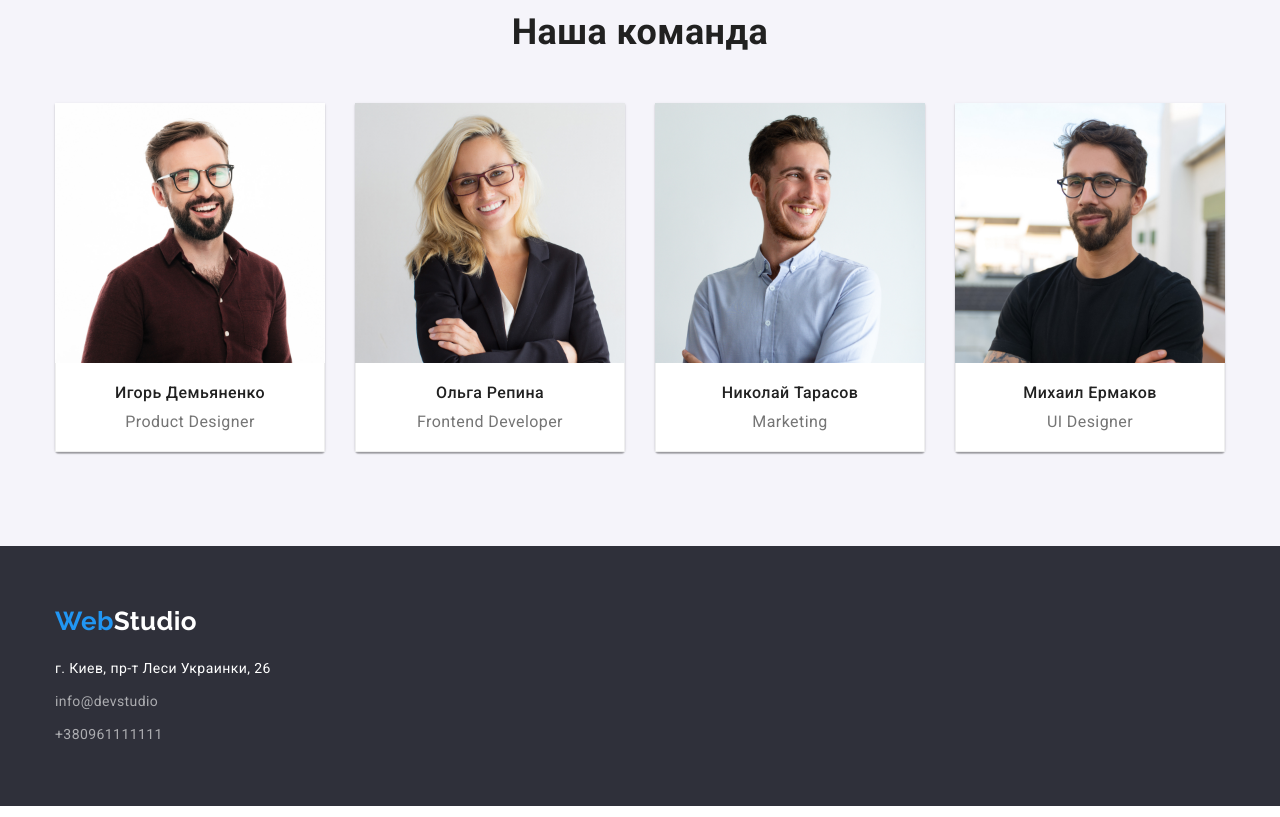
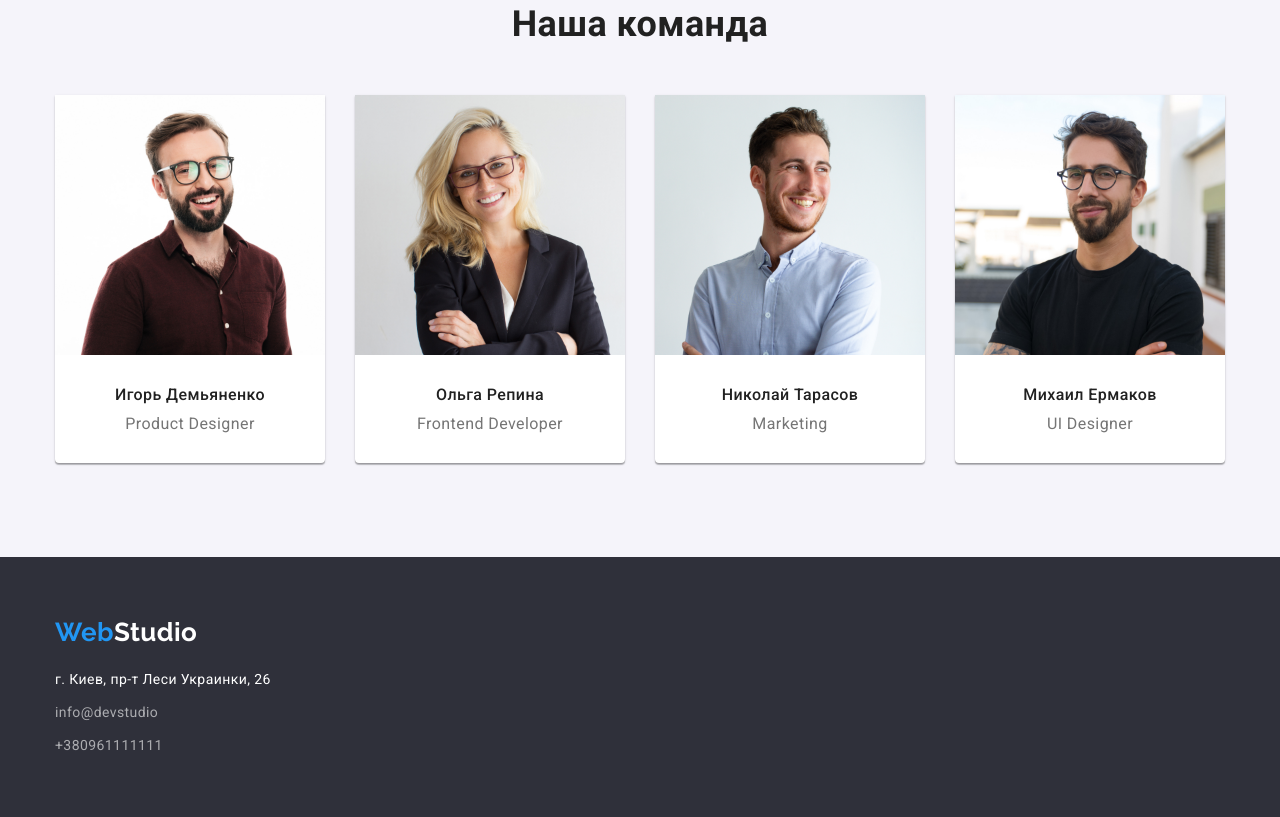
Before and after one commit to DimaDemko/goit-markup-hw-03, a plain HTML site: page index.html in a window 1280 px wide. Shown: the part 1542-2359 px from the top of the page. Drawn offline with nearby package versions, Linux system fonts and the light colour scheme.

Commit message:
Add files via upload

```diff
--- a/css/styles.css
+++ b/css/styles.css
@@ -105,10 +105,10 @@ h3 {
   padding-bottom: 25px;
 }
 
-.logo-block {
+/* .logo-block {
   display: flex;
   margin-bottom: 20px;
-}
+} */
 
 .logo {
   color: var(--accent-color);
@@ -142,13 +142,17 @@ ul {
   line-height: 1.14;
   letter-spacing: 0.02em;
   text-decoration: none;
-  padding-top: 32px;
-  padding-bottom: 32px;
 }
 .site-nav .link:hover,
 .site-nav .link:focus {
   color: var(--accent-color);
 }
+
+.site-nav .link {
+  padding-top: 32px;
+  padding-bottom: 32px;
+}
+
 .site-nav .link-current {
   color: #2196f3;
   font-weight: 500;
@@ -188,11 +192,6 @@ ul {
 
 .hero-title {
   margin: 0 auto;
-}
-
-.header-nav {
-  padding-top: 32px;
-  padding-bottom: 32px;
 }
 
 .hero .hero-title {
@@ -274,7 +273,7 @@ ul {
   border-radius: 0px 0px 4px 4px;
 }
 
-.card-content {
+.card-content-team {
   padding-top: 30px;
   padding-bottom: 30px;
   padding-left: 10px;
@@ -312,7 +311,9 @@ ul {
   padding-bottom: 60px;
 }
 .logo-footer {
+  display: inline-block;
   color: #ffffff;
+  margin-bottom: 20px;
 }
 .footer-map {
   display: block;
@@ -397,8 +398,7 @@ ul {
 
 /* <!-- Our projects (Наши проекты) --> */
 
-.card-content {
-  width: 322;
+.card-content-projects {
   padding-top: 20px;
   padding-right: 24px;
   padding-bottom: 20px;
--- a/index.html
+++ b/index.html
@@ -125,28 +125,28 @@
           <ul class="our-team card-set">
             <li class="our-team card-set-item">
               <img src="./images/worker1.jpg" alt="работник1" width="270" />
-              <div class="card-content">
+              <div class="card-content-team">
                 <h3 class="our-team-sub-title">Игорь Демьяненко</h3>
                 <p class="our-team-position">Product Designer</p>
               </div>
             </li>
             <li class="our-team card-set-item">
               <img src="./images/worker2.jpg" alt="работник2" width="270" />
-              <div class="card-content">
+              <div class="card-content-team">
                 <h3 class="our-team-sub-title">Ольга Репина</h3>
                 <p class="our-team-position">Frontend Developer</p>
               </div>
             </li>
             <li class="our-team card-set-item">
               <img src="./images/worker3.jpg" alt="работник3" width="270" />
-              <div class="card-content">
+              <div class="card-content-team">
                 <h3 class="our-team-sub-title">Николай Тарасов</h3>
                 <p class="our-team-position">Marketing</p>
               </div>
             </li>
             <li class="our-team card-set-item">
               <img src="./images/worker4.jpg" alt="работник4" width="270" />
-              <div class="card-content">
+              <div class="card-content-team">
                 <h3 class="our-team-sub-title">Михаил Ермаков</h3>
                 <p class="our-team-position">UI Designer</p>
               </div>
@@ -160,9 +160,7 @@
 
     <footer class="footer">
       <div class="container">
-        <div class="logo-block">
           <a href="" class="logo">Web<span class="logo-footer">Studio</span></a>
-        </div>
         <address>
           <a
             href="https://goo.gl/maps/C86CedG13YVYcR8AA"
```
Also changed, not shown: portfolio.html (+8 -10 lines).
